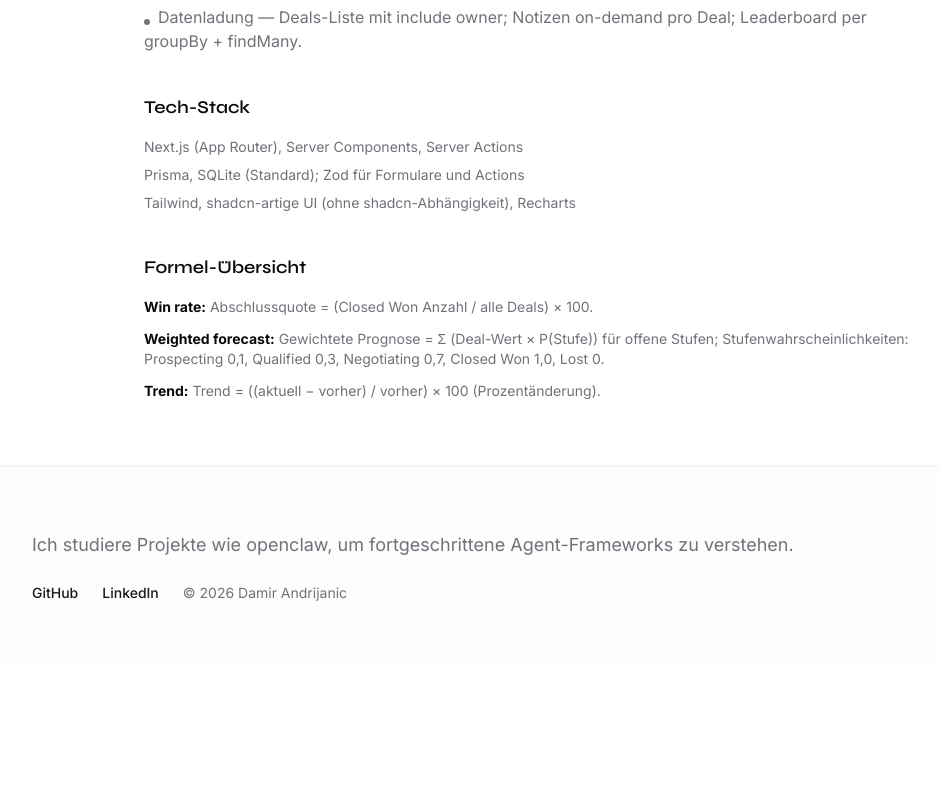
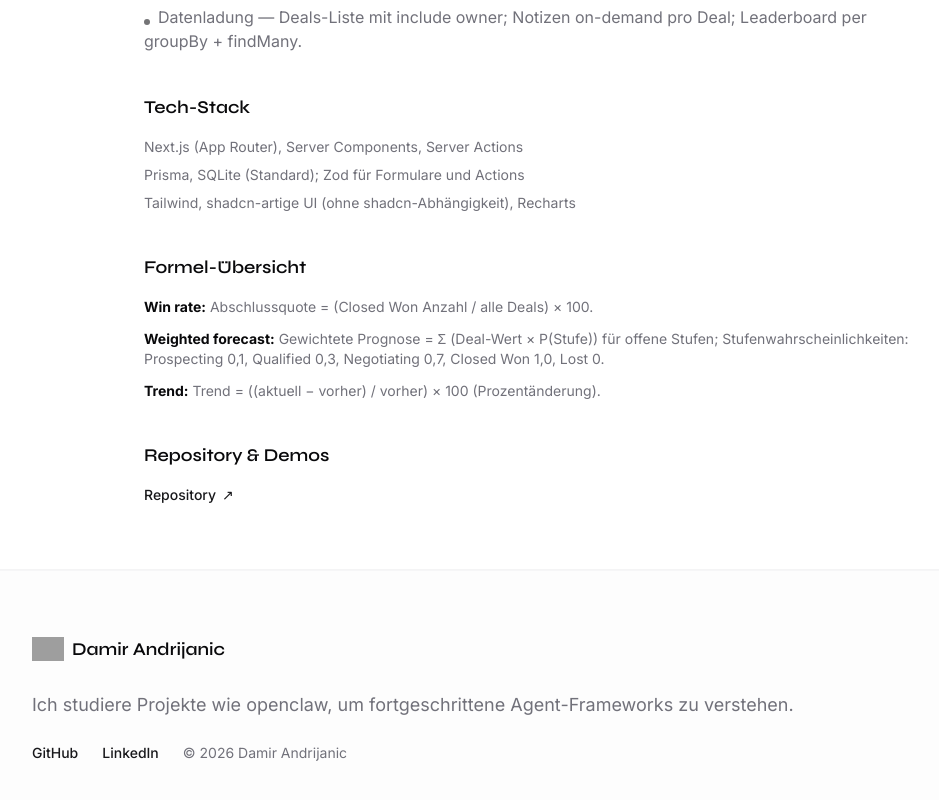
Before and after one commit to hans992/portfolio-2026, a Next.js app: page /de/projects/crm in a window 1280 px wide. Shown: the part 972-1772 px from the top of the page, without its empty margins (112-1051 px from the left). Before the commit the page ends 1639 px from the top, so only its background shows below. Built offline with nearby package versions, Linux system fonts and the light colour scheme; no server answers; grey boxes are pictures that could not be loaded.

Commit message:
Add: minor updates

```diff
--- a/app/[locale]/projects/crm/page.tsx
+++ b/app/[locale]/projects/crm/page.tsx
@@ -48,6 +48,7 @@ export default async function CrmPage({ params }: Props) {
   setRequestLocale(locale);
   const t = await getTranslations("crmPage");
   const tNav = await getTranslations("nav");
+  const tProjects = await getTranslations("projects");
 
   return (
     <div className="min-h-screen">
@@ -115,6 +116,23 @@ export default async function CrmPage({ params }: Props) {
                 <li><strong className="text-foreground">Trend:</strong> {t("formulaTrend")}</li>
               </ul>
             </div>
+
+            <div>
+              <h2 className="font-display text-lg font-semibold text-foreground mb-4">
+                {tProjects("linksTitle")}
+              </h2>
+              <div className="flex flex-wrap gap-4">
+                <a
+                  href="https://github.com/hans992/CRM-app"
+                  target="_blank"
+                  rel="noopener noreferrer"
+                  className="inline-flex items-center gap-1.5 text-sm font-medium text-primary underline-offset-4 hover:underline"
+                >
+                  {tProjects("repo")}
+                  <span aria-hidden>↗</span>
+                </a>
+              </div>
+            </div>
           </section>
         </div>
       </article>
--- a/app/[locale]/projects/croatia360/page.tsx
+++ b/app/[locale]/projects/croatia360/page.tsx
@@ -46,6 +46,7 @@ export default async function Croatia360Page({ params }: Props) {
   setRequestLocale(locale);
   const t = await getTranslations("croatia360Page");
   const tNav = await getTranslations("nav");
+  const tProjects = await getTranslations("projects");
 
   return (
     <div className="min-h-screen">
@@ -105,6 +106,32 @@ export default async function Croatia360Page({ params }: Props) {
                 <li>{t("tech4")}</li>
               </ul>
             </div>
+
+            <div>
+              <h2 className="font-display text-lg font-semibold text-foreground mb-4">
+                {tProjects("linksTitle")}
+              </h2>
+              <div className="flex flex-wrap gap-4">
+                <a
+                  href="https://github.com/hans992/croatia360-v0.2"
+                  target="_blank"
+                  rel="noopener noreferrer"
+                  className="inline-flex items-center gap-1.5 text-sm font-medium text-primary underline-offset-4 hover:underline"
+                >
+                  {tProjects("repo")}
+                  <span aria-hidden>↗</span>
+                </a>
+                <a
+                  href="https://croatia360.vercel.app/en"
+                  target="_blank"
+                  rel="noopener noreferrer"
+                  className="inline-flex items-center gap-1.5 text-sm font-medium text-primary underline-offset-4 hover:underline"
+                >
+                  {tProjects("live")}
+                  <span aria-hidden>↗</span>
+                </a>
+              </div>
+            </div>
           </section>
         </div>
       </article>
--- a/app/[locale]/projects/nexus/page.tsx
+++ b/app/[locale]/projects/nexus/page.tsx
@@ -48,6 +48,7 @@ export default async function NexusPage({ params }: Props) {
   setRequestLocale(locale);
   const t = await getTranslations("nexusPage");
   const tNav = await getTranslations("nav");
+  const tProjects = await getTranslations("projects");
 
   return (
     <div className="min-h-screen">
@@ -118,6 +119,23 @@ export default async function NexusPage({ params }: Props) {
                 <li>{t("ingest4")}</li>
               </ol>
             </div>
+
+            <div>
+              <h2 className="font-display text-lg font-semibold text-foreground mb-4">
+                {tProjects("linksTitle")}
+              </h2>
+              <div className="flex flex-wrap gap-4">
+                <a
+                  href="https://github.com/hans992/NexusAI"
+                  target="_blank"
+                  rel="noopener noreferrer"
+                  className="inline-flex items-center gap-1.5 text-sm font-medium text-primary underline-offset-4 hover:underline"
+                >
+                  {tProjects("repo")}
+                  <span aria-hidden>↗</span>
+                </a>
+              </div>
+            </div>
           </section>
         </div>
       </article>
--- a/components/footer.tsx
+++ b/components/footer.tsx
@@ -1,14 +1,26 @@
 "use client";
 
 import { useTranslations } from "next-intl";
+import Link from "next/link";
+import { useLocale } from "next-intl";
+import { Logo } from "./logo";
 
 export function Footer() {
   const t = useTranslations("footer");
+  const locale = useLocale();
 
   return (
     <footer className="border-t border-border/30 bg-muted/20">
       <div className="container mx-auto max-w-5xl px-4 py-12 sm:py-16">
-        <p className="text-base text-muted-foreground sm:text-lg">{t("openSource")}</p>
+        <Link
+          href={`/${locale}`}
+          className="inline-flex items-center gap-2 font-display text-lg font-semibold text-foreground transition-colors hover:opacity-90"
+          aria-label="Damir Andrijanic – Home"
+        >
+          <Logo size={32} />
+          <span>Damir Andrijanic</span>
+        </Link>
+        <p className="mt-6 text-base text-muted-foreground sm:text-lg">{t("openSource")}</p>
         <div className="mt-6 flex flex-wrap items-center gap-6">
           <a
             href="https://github.com/hans992"
--- a/components/header.tsx
+++ b/components/header.tsx
@@ -8,6 +8,7 @@ import { useState } from "react";
 import { cn } from "@/lib/utils";
 import { ThemeToggle } from "./theme-toggle";
 import { Menu, X } from "lucide-react";
+import { Logo } from "./logo";
 
 const navLinks = [
   { href: "/", labelKey: "home" },
@@ -49,10 +50,12 @@ export function Header() {
       <div className="container mx-auto flex h-14 min-h-[3.5rem] max-w-5xl items-center justify-between gap-4 px-4 sm:h-16 sm:min-h-[4rem]">
         <Link
           href={`/${locale}`}
-          className="font-display text-lg font-semibold tracking-tight text-foreground sm:text-xl"
+          className="flex items-center gap-2 font-display text-lg font-semibold tracking-tight text-foreground sm:text-xl"
           onClick={closeMobile}
+          aria-label="Damir Andrijanic – Home"
         >
-          Damir Andrijanic
+          <Logo size={36} className="rounded" />
+          <span>Damir Andrijanic</span>
         </Link>
 
         {/* Desktop nav */}
--- /dev/null
+++ b/components/logo.tsx
@@ -0,0 +1,47 @@
+"use client";
+
+import Image from "next/image";
+import { useTheme } from "next-themes";
+import { useEffect, useState } from "react";
+import { cn } from "@/lib/utils";
+
+type LogoProps = {
+  className?: string;
+  size?: number;
+  /** Prefer explicit size (width/height) for layout. */
+  width?: number;
+  height?: number;
+};
+
+export function Logo({ className, size = 40, width, height }: LogoProps) {
+  const { resolvedTheme } = useTheme();
+  const [mounted, setMounted] = useState(false);
+
+  useEffect(() => setMounted(true), []);
+
+  const w = width ?? size;
+  const h = height ?? size;
+  const isDark = mounted && resolvedTheme === "dark";
+  const src = isDark ? "/logo-white.png" : "/logo-black.png";
+
+  if (!mounted) {
+    return (
+      <span
+        className={cn("inline-block shrink-0 bg-muted/30 animate-pulse rounded", className)}
+        style={{ width: w, height: h }}
+        aria-hidden
+      />
+    );
+  }
+
+  return (
+    <Image
+      src={src}
+      alt=""
+      width={w}
+      height={h}
+      className={cn("shrink-0", className)}
+      aria-hidden
+    />
+  );
+}
--- a/components/mermaid-diagram.tsx
+++ b/components/mermaid-diagram.tsx
@@ -11,35 +11,62 @@ export function MermaidDiagram({ chart, className }: Props) {
   const id = useId().replace(/:/g, "-");
   const containerRef = useRef<HTMLDivElement>(null);
   const [error, setError] = useState<string | null>(null);
+  const [mounted, setMounted] = useState(false);
+  const [timedOut, setTimedOut] = useState(false);
 
   useEffect(() => {
-    if (!chart.trim() || !containerRef.current) return;
+    setMounted(true);
+  }, []);
+
+  useEffect(() => {
+    if (!mounted || !chart.trim() || !containerRef.current) return;
+
+    const timeoutId = window.setTimeout(() => {
+      setTimedOut(true);
+    }, 5000);
 
     const run = async () => {
       try {
         setError(null);
         const { default: mermaid } = await import("mermaid");
+        const isDark =
+          typeof document !== "undefined" &&
+          document.documentElement.classList.contains("dark");
         mermaid.initialize({
           startOnLoad: false,
-          theme: "neutral",
+          theme: isDark ? "dark" : "neutral",
           securityLevel: "loose",
           flowchart: { useMaxWidth: true, htmlLabels: true },
         });
-        const { svg } = await mermaid.render(`mermaid-${id}`, chart);
+        const uniqueId = `mermaid-${id}-${Date.now()}`;
+        const { svg, bindFunctions } = await mermaid.render(uniqueId, chart);
         if (containerRef.current) {
           containerRef.current.innerHTML = svg;
+          if (typeof bindFunctions === "function") {
+            bindFunctions(containerRef.current);
+          }
+          const svgEl = containerRef.current.querySelector("svg");
+          if (svgEl) {
+            svgEl.setAttribute("role", "img");
+            svgEl.setAttribute("aria-label", "Architecture diagram");
+          }
         }
       } catch (e) {
         setError(e instanceof Error ? e.message : "Failed to render diagram");
+      } finally {
+        clearTimeout(timeoutId);
       }
     };
 
     run();
-  }, [chart, id]);
+    return () => clearTimeout(timeoutId);
+  }, [mounted, chart, id]);
 
   if (error) {
     return (
-      <div className={`rounded-lg border border-border bg-muted/30 p-4 text-sm text-muted-foreground ${className ?? ""}`}>
+      <div
+        className={`rounded-xl border border-border bg-muted/30 p-4 text-sm text-muted-foreground ${className ?? ""}`}
+      >
         <p>Diagram could not be rendered: {error}</p>
         <pre className="mt-2 overflow-x-auto text-xs opacity-80">{chart}</pre>
       </div>
@@ -49,8 +76,17 @@ export function MermaidDiagram({ chart, className }: Props) {
   return (
     <div
       ref={containerRef}
-      className={`mermaid-diagram flex min-h-[200px] justify-center rounded-xl border border-border bg-muted/30 p-6 [&_svg]:max-w-full [&_svg]:h-auto [&_svg]:min-w-[280px] ${className ?? ""}`}
+      className={`mermaid-diagram flex min-h-[200px] justify-center rounded-xl border border-border bg-muted/30 p-6 text-foreground [&_svg]:max-w-full [&_svg]:h-auto [&_svg]:min-w-[280px] ${className ?? ""}`}
       aria-hidden
-    />
+    >
+      {!mounted && (
+        <span className="text-sm text-muted-foreground">Loading diagram…</span>
+      )}
+      {mounted && timedOut && !containerRef.current?.querySelector("svg") && !error && (
+        <pre className="w-full overflow-x-auto text-left text-xs text-muted-foreground">
+          {chart}
+        </pre>
+      )}
+    </div>
   );
 }
--- a/messages/de.json
+++ b/messages/de.json
@@ -42,6 +42,7 @@
     "live": "Live ansehen",
     "admin": "Admin-Demo",
     "repo": "Repository",
+    "linksTitle": "Repository & Demos",
     "hausheld": {
       "name": "Hausheld",
       "angle": "Das komplexe System",
--- a/messages/en.json
+++ b/messages/en.json
@@ -42,6 +42,7 @@
     "live": "View live",
     "admin": "Admin demo",
     "repo": "Repository",
+    "linksTitle": "Repository & demos",
     "hausheld": {
       "name": "Hausheld",
       "angle": "The complex system",
```
Also changed, not shown: app/[locale]/projects/hausheld/page.tsx (+36 -0 lines), public/logo-black.png.png (added), public/logo-white.png.png (added).
